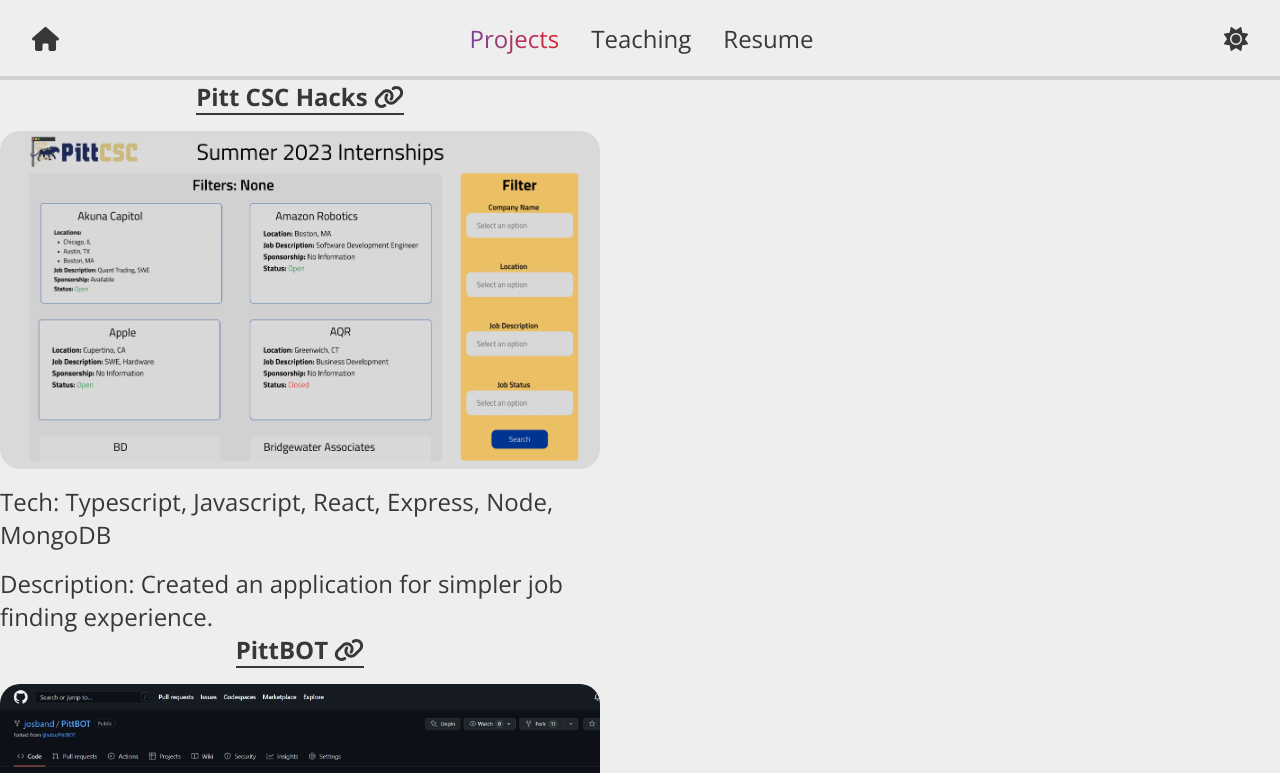
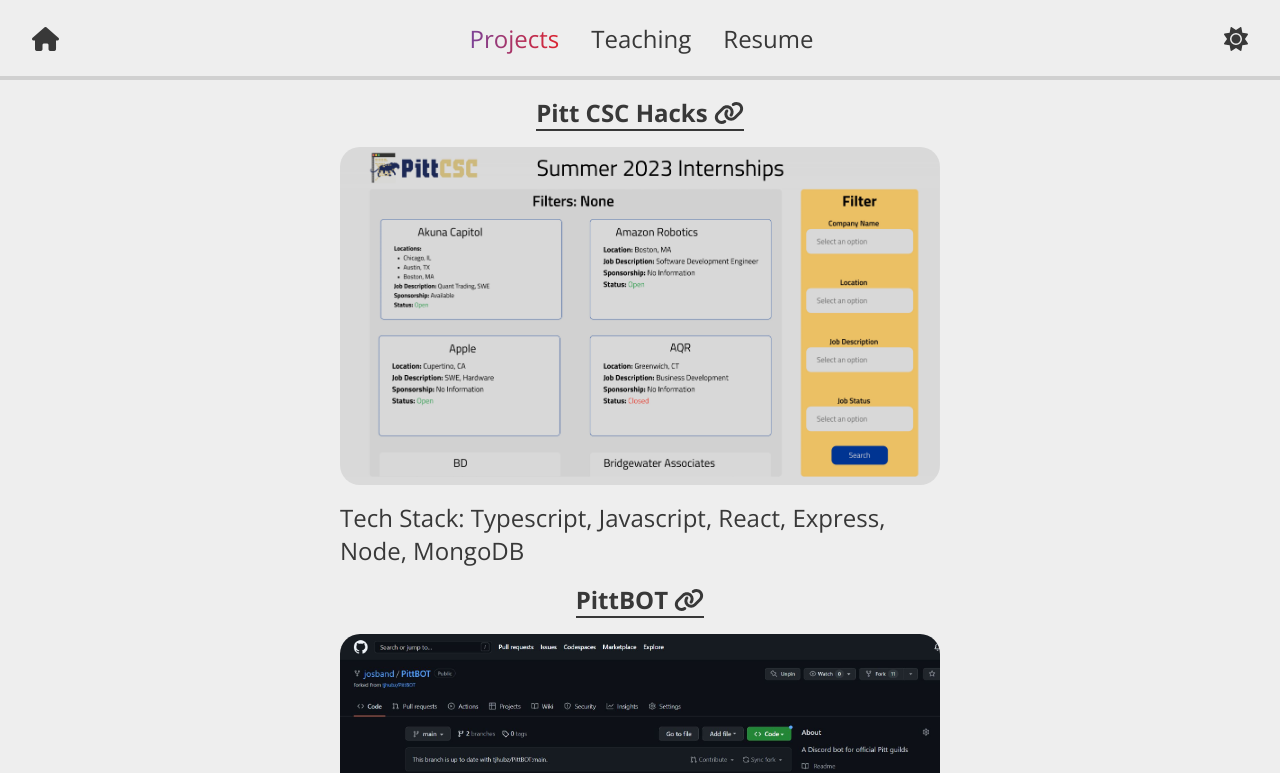
Before and after one commit to josband/josband.github.io, a React (Create React App) app in the folder client/: page /projects in a window 1280 px wide. Shown: the top 773 px of the page. Built offline with nearby package versions, Linux system fonts and the light colour scheme.

Commit message:
Added Grid for project items

```diff
--- a/client/src/components/ProjectItem.css
+++ b/client/src/components/ProjectItem.css
@@ -1,14 +1,10 @@
 .project-container {
-  display: flex;
+  display: inline-flex;
   flex-direction: column;
   align-items: center;
   gap: 1rem;
   font-size: 1.5rem;
   width: 600px;
-}
-
-.project-details p {
-  align-items: flex-start;
 }
 
 .project-title {
@@ -26,16 +22,40 @@
   background-color: var(--clr-text);
 }
 
+.overlay {
+  position: relative;
+}
+
 .project-image {
+  display: block;
   max-width: 100%;
   height: auto;
   border-radius: 1.25rem;
 }
 
+.project-description {
+  position: absolute;
+  top: 0;
+  border-radius: 1.25rem;
+  width: 100%;
+  height: 100%;
+  color: white;
+  background-color: rgb(0, 0, 0); /* Fallback color */
+  background-color: rgba(0, 0, 0, 0.4); /* Black w/opacity/see-through */
+  backdrop-filter: blur(14px);
+  opacity: 0;
+  transition: opacity ease 0.25s;
+}
+
+.project-description:hover {
+  opacity: 100%;
+}
+
+.project-description p {
+  margin: 0.75rem 1rem;
+  max-height: 100%;
+}
+
 .project-details {
-  /* Using flex to keep the spacing */
-  display: flex;
-  flex-direction: column;
-  gap: 1rem;
   width: 100%;
 }
--- a/client/src/components/ProjectItem.tsx
+++ b/client/src/components/ProjectItem.tsx
@@ -16,15 +16,19 @@
       <a className="project-title" href={link} target="_blank" rel="noreferrer">
         {title} <FontAwesomeIcon icon={faChain} />
       </a>
+      <div className="overlay">
+        <img
+          src={`${process.env.PUBLIC_URL}/assets/${image}`}
+          alt={`${title} Demo`}
+          className="project-image"
+        />
+        <div className="project-description">
+          <p>{description}</p>
+        </div>
+      </div>
 
-      <img
-        src={`${process.env.PUBLIC_URL}/assets/${image}`}
-        alt={`${title} Demo`}
-        className="project-image"
-      />
       <div className="project-details">
-        <p>Tech: {tech}</p>
-        <p>Description: {description}</p>
+        <p>Tech Stack: {tech}</p>
       </div>
     </div>
   );
--- a/client/src/components/Typing.tsx
+++ /dev/null
@@ -1,5 +0,0 @@
-const Typing: React.FC = () => {
-  return <></>;
-};
-
-export default Typing;
--- a/client/src/pages/Home.css
+++ b/client/src/pages/Home.css
@@ -9,7 +9,7 @@
   min-height: calc(100vh - 12rem);
 }
 
-@media (width < 1150px) {
+@media (width <= 1150px) {
   .profile {
     flex-direction: column-reverse;
     justify-content: start;
--- a/client/src/pages/Projects.css
+++ b/client/src/pages/Projects.css
@@ -0,0 +1,15 @@
+.projects-container {
+  margin: 1rem 2rem;
+  display: grid;
+  grid-template-columns: 1fr 1fr;
+  justify-items: center;
+  gap: 1rem;
+}
+
+@media (width <= 1350px) {
+  .projects-container {
+    display: flex;
+    flex-direction: column;
+    align-items: center;
+  }
+}
--- a/client/src/pages/Projects.tsx
+++ b/client/src/pages/Projects.tsx
@@ -9,7 +9,7 @@
   document.title = "Jonah Osband | Projects";
 
   return (
-    <>
+    <div className="projects-container">
       {Data.map((project, index: number) => (
         <ProjectItem
           key={index}
@@ -20,7 +20,7 @@
           description={project.description}
         />
       ))}
-    </>
+    </div>
   );
 };
 
--- a/client/src/pages/projects.json
+++ b/client/src/pages/projects.json
@@ -17,7 +17,7 @@
     "title": "Chess Game",
     "link": "https://github.com/josband/java-chess",
     "image": "Chess.jpg",
-    "tech": "Java, Java Swing",
+    "tech": "Java, Swing",
     "description": "Implementation of a game I am not very good at."
   },
   {
```
